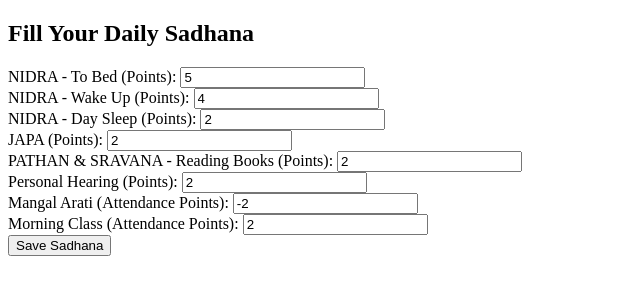
After one commit to PawanYN/Vioce_Project, a Flask app: page /sadhana in a window 1280 px wide. The commit adds this page. Shown: the top 300 px of the page, without its empty margins (0-640 px from the left). Run offline with Flask 3, Linux system fonts and the light colour scheme; a user stored in the database is signed in; data comes from the database, SQL or seed files in the repository; both versions use the stored data as it was after the commit.

Commit message:
created sadhana page

```diff
--- a/app.py
+++ b/app.py
@@ -1,6 +1,8 @@
 from flask import Flask, render_template, request, redirect, url_for, flash,session
 from flask_sqlalchemy import SQLAlchemy
 from flask_bcrypt import Bcrypt
+from datetime import date, datetime, timedelta
+
 import os
 
 app = Flask(__name__)
@@ -38,12 +40,32 @@ class Book(db.Model):
 # New Table to Track User's Book Reading Status
 class UserBook(db.Model):
     id = db.Column(db.Integer, primary_key=True)
-    user_id = db.Column(db.Integer, db.ForeignKey("user.id"), nullable=False)
-    book_id = db.Column(db.Integer, db.ForeignKey("book.id"), nullable=False)
+    user_id = db.Column(db.Integer, db.ForeignKey("user.id", ondelete="CASCADE"), nullable=False)
+    book_id = db.Column(db.Integer, db.ForeignKey("book.id", ondelete="CASCADE"), nullable=False)
     status = db.Column(db.String(20), nullable=False, default="Not Started")  # Options: Not Started, Reading, Completed
 
     user = db.relationship("User", backref=db.backref("user_books", lazy=True))
     book = db.relationship("Book", backref=db.backref("book_users", lazy=True))
+
+class Sadhana(db.Model):
+    id = db.Column(db.Integer, primary_key=True)
+    user_id = db.Column(db.Integer, db.ForeignKey("user.id"), nullable=False)
+    date = db.Column(db.Date, nullable=False)  # Date of entry
+    nidra_to_bed = db.Column(db.Integer, default=0)  # Sleep time points
+    nidra_wakeup = db.Column(db.Integer, default=0)  # Wake up points
+    nidra_day_sleep = db.Column(db.Integer, default=0)  # Day sleep points
+    japa = db.Column(db.Integer, default=0)  # Japa points
+    pathan_books = db.Column(db.Integer, default=0)  # Reading books points
+    hearing = db.Column(db.Integer, default=0)  # Hearing points
+    mangal_arati = db.Column(db.Integer, default=0)  # Mangal Arati attendance
+    morning_class = db.Column(db.Integer, default=0)  # Morning class attendance
+
+    user = db.relationship("User", backref=db.backref("sadhana_records", lazy=True))
+
+# Apply changes
+with app.app_context():
+    db.create_all()
+
 
 # Create database tables
 with app.app_context():
@@ -205,8 +227,76 @@ def user_books():
 # Display Registered Users
 @app.route("/controler")
 def controler():
+    if "user_id" not in session:
+        return redirect(url_for("login"))  # Restrict access
+
     users = User.query.all()
-    return render_template("controler.html", users=users)
+    books = Book.query.all()
+    return render_template("controler.html", users=users, books=books)
+
+@app.route("/add_book", methods=["POST"])
+def add_book():
+    if "user_id" not in session:
+        return redirect(url_for("login"))
+
+    book_name = request.form["book_name"]
+    semester = request.form["semester"]
+
+    new_book = Book(name=book_name, semester=int(semester))
+    db.session.add(new_book)
+    db.session.commit()
+
+    flash("Book added successfully!", "success")
+    return redirect(url_for("controler"))
+
+@app.route("/delete_book/<int:book_id>")
+def delete_book(book_id):
+    if "user_id" not in session:
+        return redirect(url_for("login"))
+
+    # Delete related user_book records first
+    UserBook.query.filter_by(book_id=book_id).delete()
+
+    # Now delete the book
+    book = Book.query.get(book_id)
+    if book:
+        db.session.delete(book)
+        db.session.commit()
+        flash("Book deleted successfully!", "success")
+
+    return redirect(url_for("controler"))
+
+@app.route("/sadhana", methods=["GET", "POST"])
+def sadhana():
+    if "user_id" not in session:
+        return redirect(url_for("login"))
+
+    user_id = session["user_id"]
+    today = date.today()
+
+    # Check if entry already exists
+    sadhana_entry = Sadhana.query.filter_by(user_id=user_id, date=today).first()
+
+    if request.method == "POST":
+        if not sadhana_entry:
+            sadhana_entry = Sadhana(user_id=user_id, date=today)
+
+        sadhana_entry.nidra_to_bed = int(request.form.get("nidra_to_bed", 0))
+        sadhana_entry.nidra_wakeup = int(request.form.get("nidra_wakeup", 0))
+        sadhana_entry.nidra_day_sleep = int(request.form.get("nidra_day_sleep", 0))
+        sadhana_entry.japa = int(request.form.get("japa", 0))
+        sadhana_entry.pathan_books = int(request.form.get("pathan_books", 0))
+        sadhana_entry.hearing = int(request.form.get("hearing", 0))
+        sadhana_entry.mangal_arati = int(request.form.get("mangal_arati", 0))
+        sadhana_entry.morning_class = int(request.form.get("morning_class", 0))
+
+        db.session.add(sadhana_entry)
+        db.session.commit()
+        flash("Sadhana saved successfully!", "success")
+        return redirect(url_for("sadhana"))
+
+    return render_template("sadhana.html", sadhana=sadhana_entry)
+
 
 if __name__ == "__main__":
     app.run(debug=True)
--- a/templates/home.html
+++ b/templates/home.html
@@ -113,7 +113,7 @@
             </div>
 
             <!-- Sadhana Blog Box -->
-            <div class="blog-box">
+            <div class="blog-box" onclick="window.location.href='{{ url_for('sadhana') }}'">
                 <h3>Sadhana Blogs</h3>
                 <p>Explore daily sadhana practices and spiritual growth techniques.</p>
             </div>
--- /dev/null
+++ b/templates/sadhana.html
@@ -0,0 +1,41 @@
+<!DOCTYPE html>
+<html lang="en">
+<head>
+    <meta charset="UTF-8">
+    <meta name="viewport" content="width=device-width, initial-scale=1.0">
+    <title>Daily Sadhana Entry</title>
+</head>
+<body>
+
+    <h2>Fill Your Daily Sadhana</h2>
+
+    <form action="/sadhana" method="POST">
+        <label>NIDRA - To Bed (Points):</label>
+        <input type="number" name="nidra_to_bed" value="{{ sadhana.nidra_to_bed if sadhana else 0 }}" required><br>
+
+        <label>NIDRA - Wake Up (Points):</label>
+        <input type="number" name="nidra_wakeup" value="{{ sadhana.nidra_wakeup if sadhana else 0 }}" required><br>
+
+        <label>NIDRA - Day Sleep (Points):</label>
+        <input type="number" name="nidra_day_sleep" value="{{ sadhana.nidra_day_sleep if sadhana else 0 }}" required><br>
+
+        <label>JAPA (Points):</label>
+        <input type="number" name="japa" value="{{ sadhana.japa if sadhana else 0 }}" required><br>
+
+        <label>PATHAN & SRAVANA - Reading Books (Points):</label>
+        <input type="number" name="pathan_books" value="{{ sadhana.pathan_books if sadhana else 0 }}" required><br>
+
+        <label>Personal Hearing (Points):</label>
+        <input type="number" name="hearing" value="{{ sadhana.hearing if sadhana else 0 }}" required><br>
+
+        <label>Mangal Arati (Attendance Points):</label>
+        <input type="number" name="mangal_arati" value="{{ sadhana.mangal_arati if sadhana else 0 }}" required><br>
+
+        <label>Morning Class (Attendance Points):</label>
+        <input type="number" name="morning_class" value="{{ sadhana.morning_class if sadhana else 0 }}" required><br>
+
+        <button type="submit">Save Sadhana</button>
+    </form>
+
+</body>
+</html>
```
Also changed, not shown: templates/controler.html (+128 -6 lines), instance/users.db.
